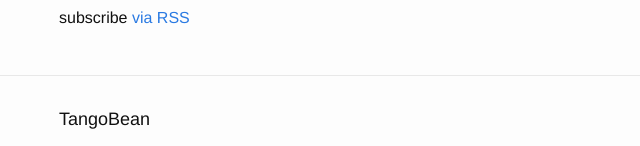
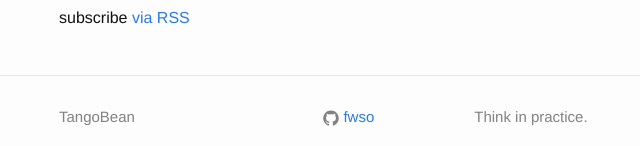
Before and after one commit to tangideas/tangideas.github.io, a Jekyll site: the page built from index.html, in a window 1280 px wide. Shown: the part 6251-6397 px from the top of the page, without its empty margins (211-851 px from the left). Built offline with Jekyll 4.4.1, drawn with Linux system fonts in a browser that asks for light colours.

Commit message:
updated: footer

```diff
--- a/_includes/footer.html
+++ b/_includes/footer.html
@@ -2,11 +2,11 @@
 
   <div class="wrapper">
 
-    <h2 class="footer-heading">{{ site.title }}</h2>
+    <h2 class="footer-heading" style="display:none">{{ site.title }}</h2>
 
     <div class="footer-col-wrapper">
       <div class="footer-col  footer-col-1">
-        <ul class="contact-list" style="display:none">
+        <ul class="contact-list">
           <li>{{ site.title }}</li>
           <li><a href="mailto:{{ site.email }}">{{ site.email }}</a></li>
         </ul>
```
